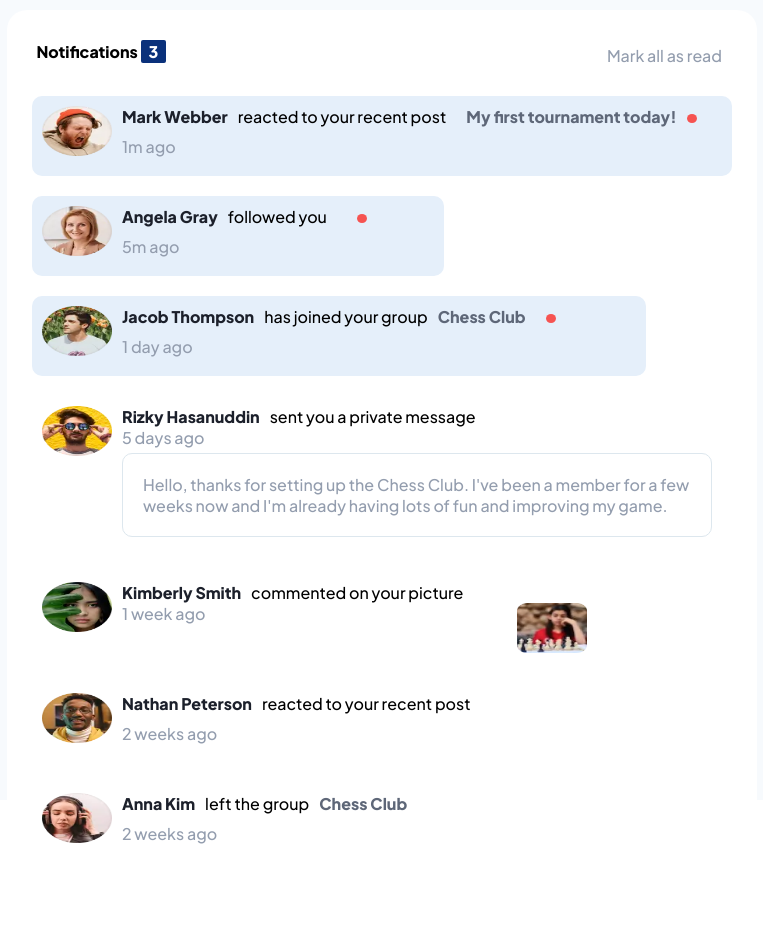
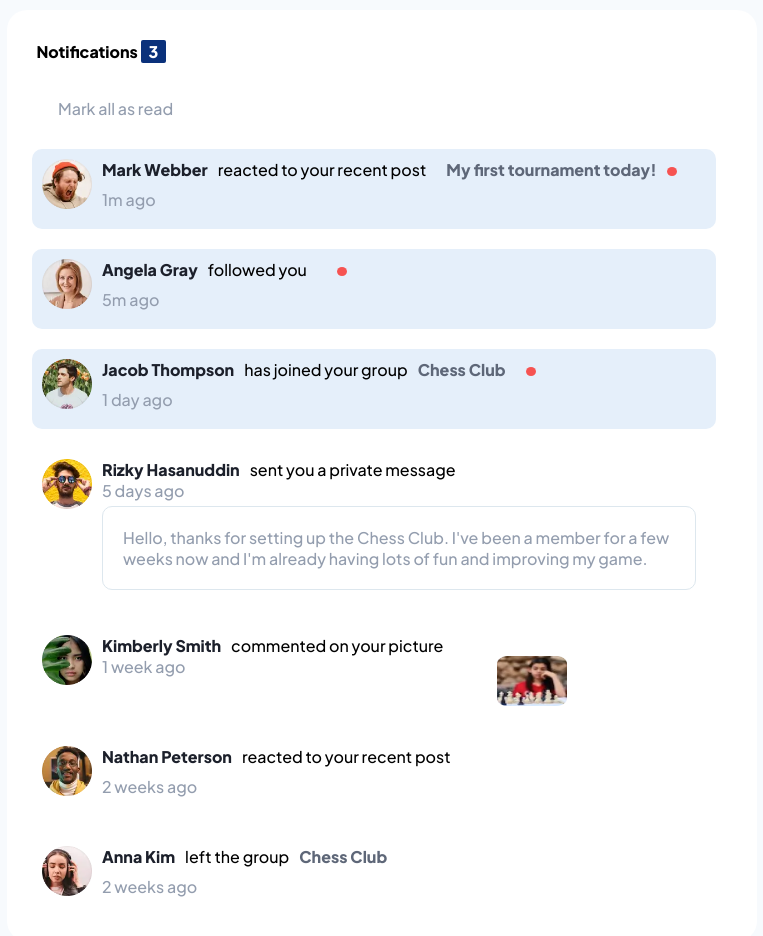
Before and after one commit to erikgustavo00/notification-page-frontend-mentor, a React (Create React App) app: page / in a window 1280 px wide. Shown: the top 936 px of the page, without its empty margins (258-1021 px from the left). Before the commit the page ends 888 px from the top, so only its background shows below. Built offline with nearby package versions, Linux system fonts and the light colour scheme.

Commit message:
corrigindo css

```diff
--- a/src/App.scss
+++ b/src/App.scss
@@ -2,9 +2,9 @@
 @import 'sass-componentes/resets.scss';
 
 .App{
-  background-color: $Very-lg-blue;
+
   width: 100%;
-  height: 100vh;
+  height: 100%;
   display: flex;
 
 
@@ -12,10 +12,11 @@
     .app-container{
     max-width: $desktop;
     margin: 0 auto;
-
     position: relative;
     padding: 10px;
     button{
+
+      width: 95%;
       background-color: transparent;
       border:none;
       text-align: left;
--- a/src/react-components/notifications/Notification.scss
+++ b/src/react-components/notifications/Notification.scss
@@ -129,7 +129,7 @@
       }
     img {
         height: 50px;
-        width: 70px;
+        width: 50px;
 
 
     }
--- a/src/sass-componentes/resets.scss
+++ b/src/sass-componentes/resets.scss
@@ -12,6 +12,7 @@
 }
 html,body{
     height: 100%;
+    background-color: $Very-lg-blue;
 }
 .clear{
     clear: both;
```
